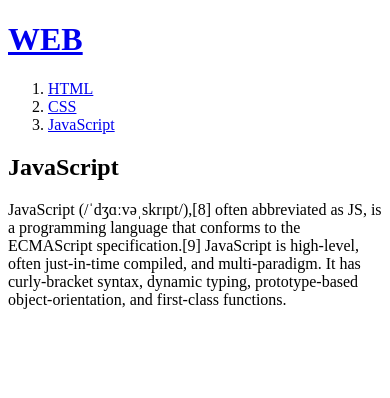
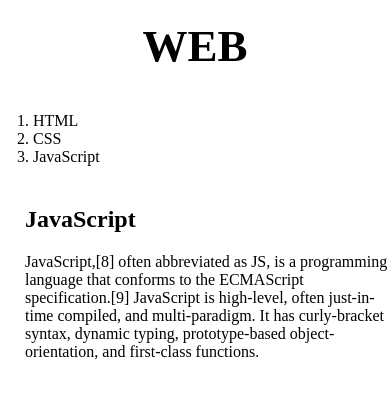
Before and after one commit to Yang-ki-sik/web1, a plain HTML site: page 3.html in a window 390 px wide. Drawn offline with Linux system fonts and the light colour scheme.

Commit message:
second version with CSS

```diff
--- a/3.html
+++ b/3.html
@@ -3,15 +3,20 @@
 <head>
   <title>WEB1 - html</title>
   <meta charset="utf-8">
+  <link rel="stylesheet" href="style.css">
 </head>
 <body>
   <h1><a href="index.html">WEB</a></h1>
+  <div id="grid">
     <ol>
       <li><a href="1.html">HTML</a></li>
       <li><a href="2.html">CSS</a></li>
       <li><a href="3.html">JavaScript</a></li>
     </ol>
+  <div id="article">
     <h2>JavaScript</h2>
-<p>JavaScript (/ˈdʒɑːvəˌskrɪpt/),[8] often abbreviated as JS, is a programming language that conforms to the ECMAScript specification.[9] JavaScript is high-level, often just-in-time compiled, and multi-paradigm. It has curly-bracket syntax, dynamic typing, prototype-based object-orientation, and first-class functions.</p>
+    <p>JavaScript,[8] often abbreviated as JS, is a programming language that conforms to the ECMAScript specification.[9] JavaScript is high-level, often just-in-time compiled, and multi-paradigm. It has curly-bracket syntax, dynamic typing, prototype-based object-orientation, and first-class functions.</p>
+  </div>
+</div>
 </body>
 </html>
--- /dev/null
+++ b/style.css
@@ -0,0 +1,41 @@
+body{
+  margin:0px;
+}
+a {
+  color:black;
+  text-decoration: none;
+}
+h1 {
+  font-size:45px;
+  text-align: center;
+  border-bottom: 1px solid black;
+  margin:0px;
+  padding: 20px;
+}
+ol {
+  border-right:1px solid black;
+  width: 100px;
+  margin:0px;
+  padding: 20px;
+}
+#grid{
+  display: grid;
+  grid-template-columns: 150px 1fr;
+}
+#grid ol{
+  padding-left: 33px;
+}
+#grid #article{
+  padding-left: 25px;
+}
+@media(max-width:800px){
+  #grid{
+    display: block;
+  }
+  ol {
+    border-right:none;
+  }
+  h1 {
+    border-bottom: none;
+  }
+}
```
Also changed, not shown: 1.html (+5 -0 lines), 2.html (+6 -1 lines), box.html (added, +20 -0 lines), grid.html (added, +23 -0 lines), index.html (+5 -0 lines), mediaquery.html (added, +23 -0 lines). Lines whose indentation alone changed are shown as unchanged.
